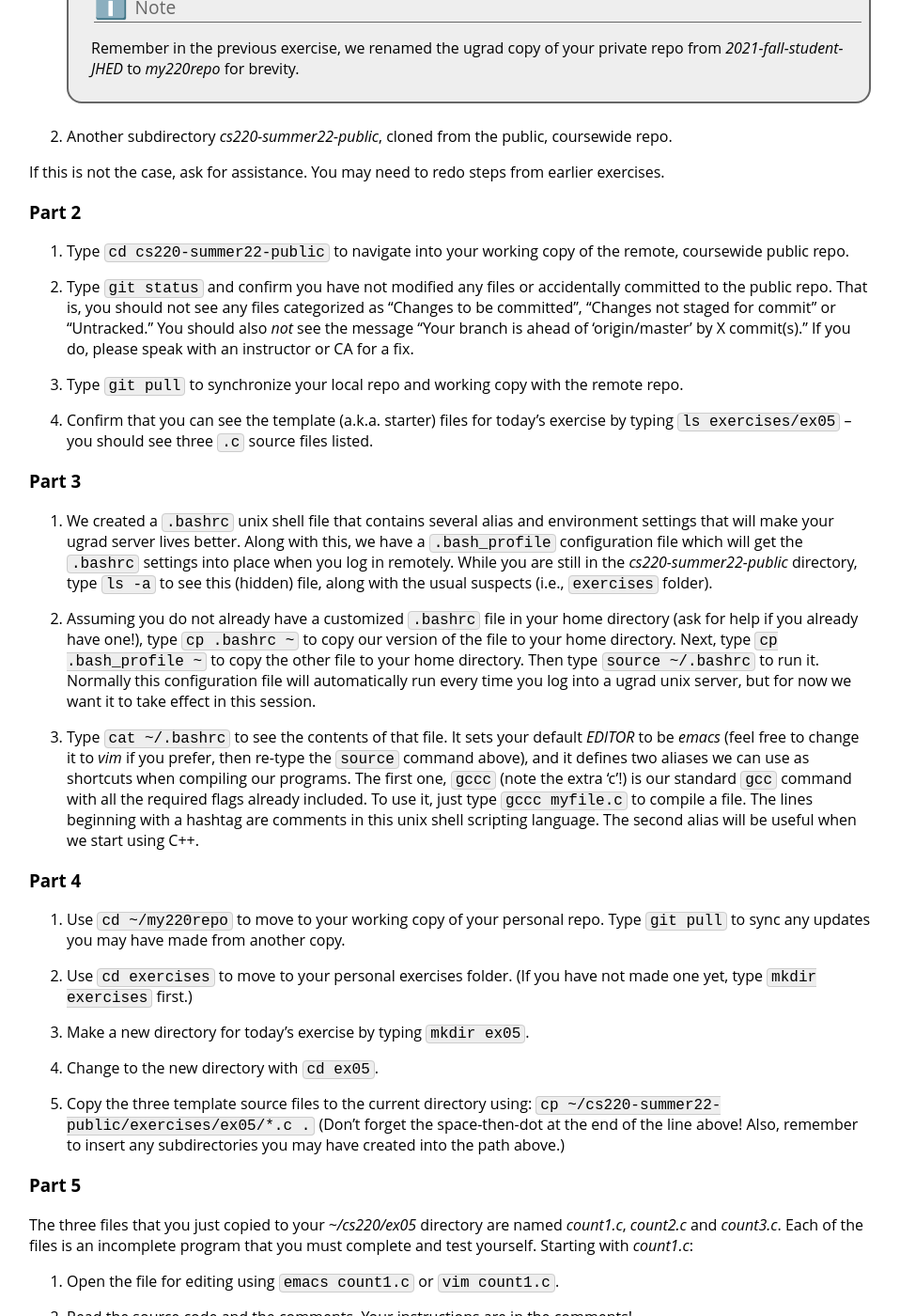
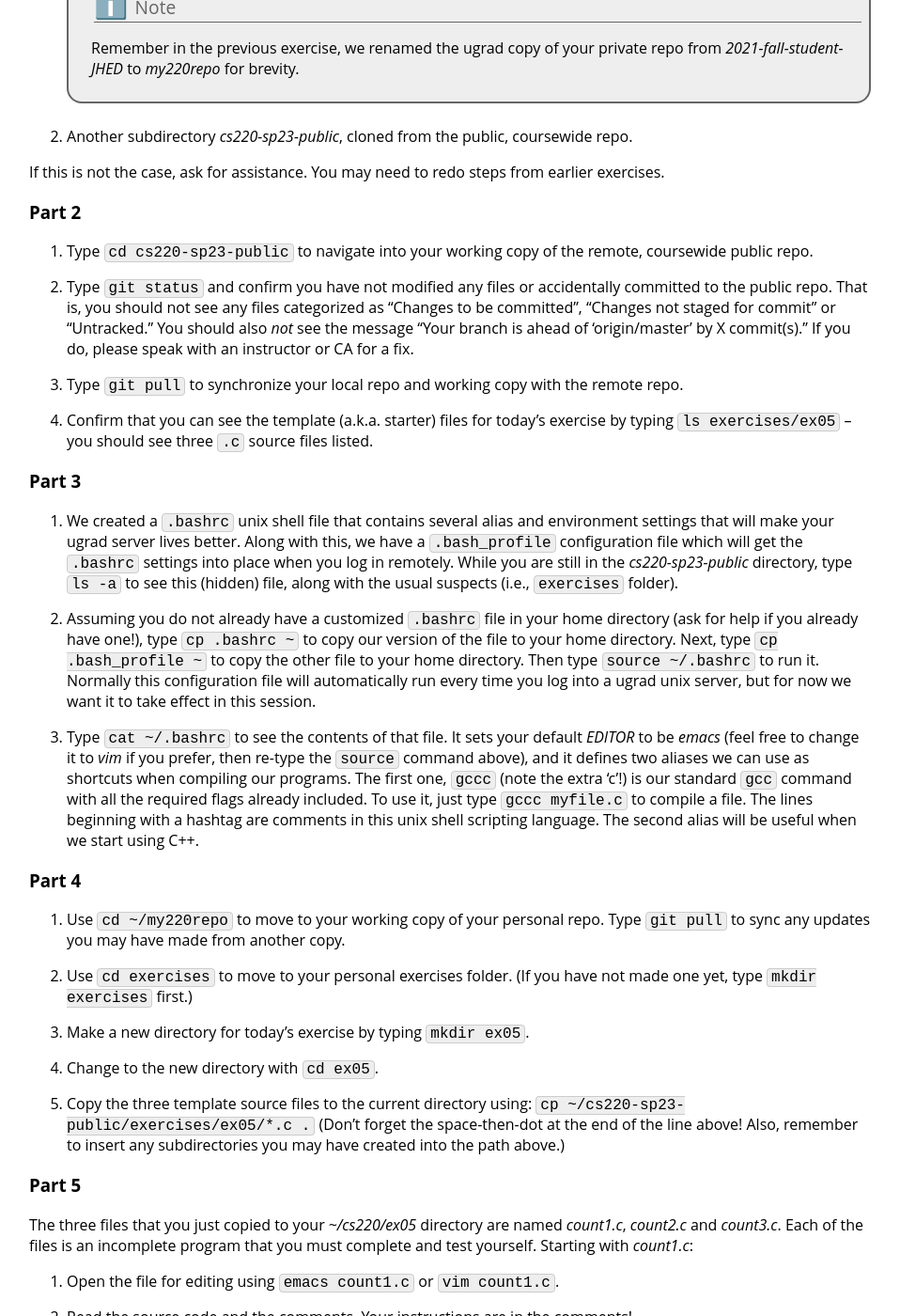
Before and after one commit to vivek-booshan/cs220-sp23, a Jekyll site: the page built from exercise/ex05.md, in a window 1280 px wide and 1400 px high, scrolled down 918 px. Shown: the whole window at 94% size, without its empty margins (161-1119 px from the left). Built offline with Jekyll 4.4.1, drawn with Linux system fonts in a browser that asks for light colours.

Commit message:
update links to public repo

```diff
--- a/exercise/ex05.md
+++ b/exercise/ex05.md
@@ -37,13 +37,13 @@ Log into an undergraduate cluster computer. Confirm that your personal working g
 	</div>
 	</div>
 
-2.	Another subdirectory *cs220-summer22-public*, cloned from the public, coursewide repo.
+2.	Another subdirectory *cs220-sp23-public*, cloned from the public, coursewide repo.
 
 If this is not the case, ask for assistance.  You may need to redo steps from earlier exercises.
 
 ### Part 2
 
-1.	Type `cd cs220-summer22-public` to navigate into your working copy of the remote, coursewide public repo.
+1.	Type `cd cs220-sp23-public` to navigate into your working copy of the remote, coursewide public repo.
 
 2.	Type `git status` and confirm you have not modified any files or accidentally committed to the public repo. That is, you should not see any files categorized as "Changes to be committed", "Changes not staged for commit" or "Untracked."  You should also *not* see the message "Your branch is ahead of 'origin/master' by X commit(s)." If you do, please speak with an instructor or CA for a fix.
 
@@ -53,7 +53,7 @@ If this is not the case, ask for assistance.  You may need to redo steps from ea
 `ls exercises/ex05` -- you should see three `.c` source files listed.
 
 ### Part 3
-1.	We created a `.bashrc` unix shell file that contains several alias and environment settings that will make your ugrad server lives better. Along with this, we have a `.bash_profile` configuration file which will get the `.bashrc` settings into place when you log in remotely. While you are still in the *cs220-summer22-public* directory, type `ls -a` to see this (hidden) file, along with the usual suspects (i.e., `exercises` folder).
+1.	We created a `.bashrc` unix shell file that contains several alias and environment settings that will make your ugrad server lives better. Along with this, we have a `.bash_profile` configuration file which will get the `.bashrc` settings into place when you log in remotely. While you are still in the *cs220-sp23-public* directory, type `ls -a` to see this (hidden) file, along with the usual suspects (i.e., `exercises` folder).
 
 2.	Assuming you do not already have a customized `.bashrc` file in your home directory (ask for help if you already have one!), type `cp .bashrc ~` to copy our version of the file to your home directory. Next, type `cp .bash_profile ~` to copy the other file to your home directory. Then type `source ~/.bashrc` to run it. Normally this configuration file will automatically run every time you log into a ugrad unix server, but for now we want it to take effect in this session.
 
@@ -68,7 +68,7 @@ If this is not the case, ask for assistance.  You may need to redo steps from ea
 
 4.	Change to the new directory with `cd ex05`.
 
-5.	Copy the three template source files to the current directory using: `cp ~/cs220-summer22-public/exercises/ex05/*.c .` (Don't forget the space-then-dot at the end of the line above! Also, remember to insert any subdirectories you may have created into the path above.)
+5.	Copy the three template source files to the current directory using: `cp ~/cs220-sp23-public/exercises/ex05/*.c .` (Don't forget the space-then-dot at the end of the line above! Also, remember to insert any subdirectories you may have created into the path above.)
 
 ### Part 5
 The three files that you just copied to your *~/cs220/ex05* directory are named *count1.c*, *count2.c* and *count3.c*.  Each of the files is an incomplete program that you must complete and test yourself.  Starting with *count1.c*:
```
Also changed, not shown: exercise/ex03b.md (+4 -4 lines), exercise/ex04.md (+4 -4 lines), exercise/ex06.md (+2 -2 lines), exercise/ex07.md (+2 -2 lines).
